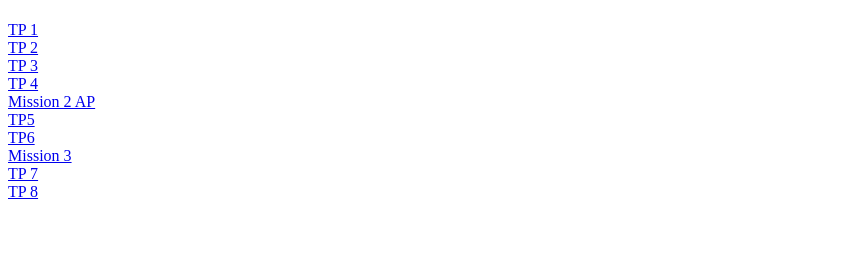
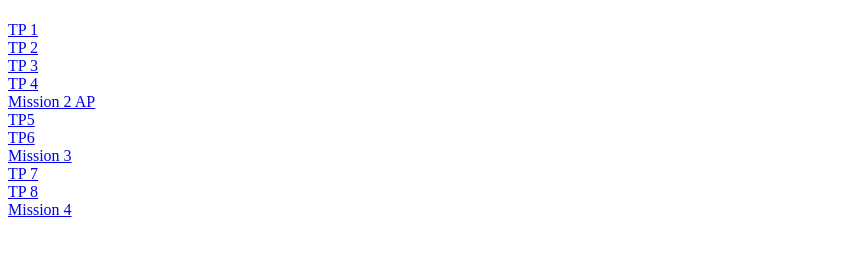
Before and after one commit to abder78z/tp2chergui, a plain HTML site: page index.html in a window 1280 px wide. Shown: the part 59-312 px from the top of the page, without its empty margins (0-848 px from the left). Drawn offline with Linux system fonts and the light colour scheme.

Commit message:
Update index.html

```diff
--- a/index.html
+++ b/index.html
@@ -18,5 +18,6 @@
     <a href=Mission3/mission3.html>Mission 3</a><br>
     <a href=tp7/index.html>TP 7</a><br>
     <a href=tp8/index.html>TP 8</a><br>
+    <a href=mission4.pdf>Mission 4</a><br>
 </body>
 </html>
```
